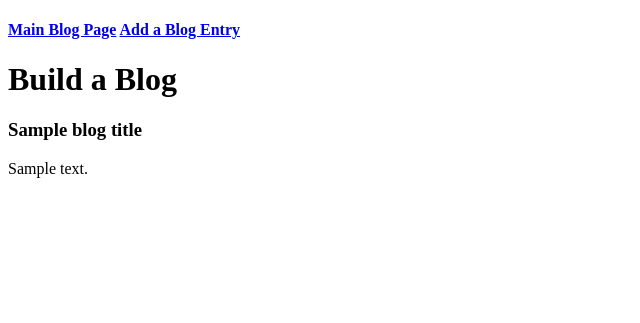
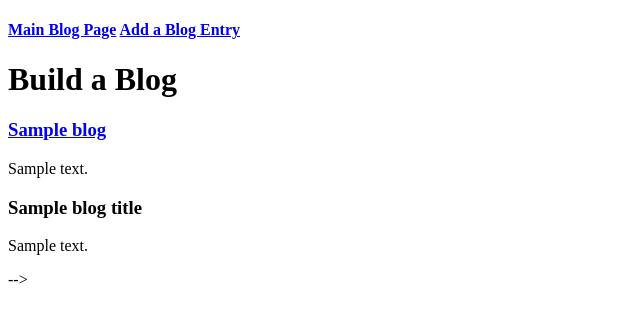
Before and after one commit to tori62/blogz, a Flask app: template templates/blog.html in a window 1280 px wide. Shown: the top 323 px of the page, without its empty margins (0-640 px from the left). Run offline with Flask 2, Linux system fonts and the light colour scheme; the template is opened without the code that fills it: most values are stand-ins (such as "Sample title", 1, 10 or a date in 2020); data that the repository does not hold is empty.

Commit message:
rendering all blog posts and new post correctly. Working on single post and link now

```diff
--- a/main.py
+++ b/main.py
@@ -30,9 +30,16 @@ def new_blog_entry():
     else:
         return render_template('newpost.html')
 
+@app.route('/post')
+def single_post():
+    return render_template('post.html')
+
+
+
 @app.route('/blog')
 def blog_post():
-    return render_template('blog.html')
+    blogs = Blog.query.all()
+    return render_template('blog.html', blogs=blogs)
 
 
 if __name__ == '__main__':
--- a/templates/blog.html
+++ b/templates/blog.html
@@ -1,7 +1,15 @@
 {% extends "base.html" %}
 
 {% block content %}
+<form action='/blog'>
 <h1>Build a Blog</h1>
+
+{% for blog in blogs %}
+    <h3><a href='/newpost'>{{blog.title}}</a></h3>
+    <p>{{blog.body}}</p>
+
+{% endfor %}
+</form>
 
 <form action="/blog" method="POST">
     <h3>{{blog_title}}</h3>
@@ -10,5 +18,10 @@
     </P>
 </form>
 
+<form action="/blog">
+
+
+</form> -->
+
 
 {% endblock %}
```
Also changed, not shown: templates/newpost.html (+11 -1 lines).
